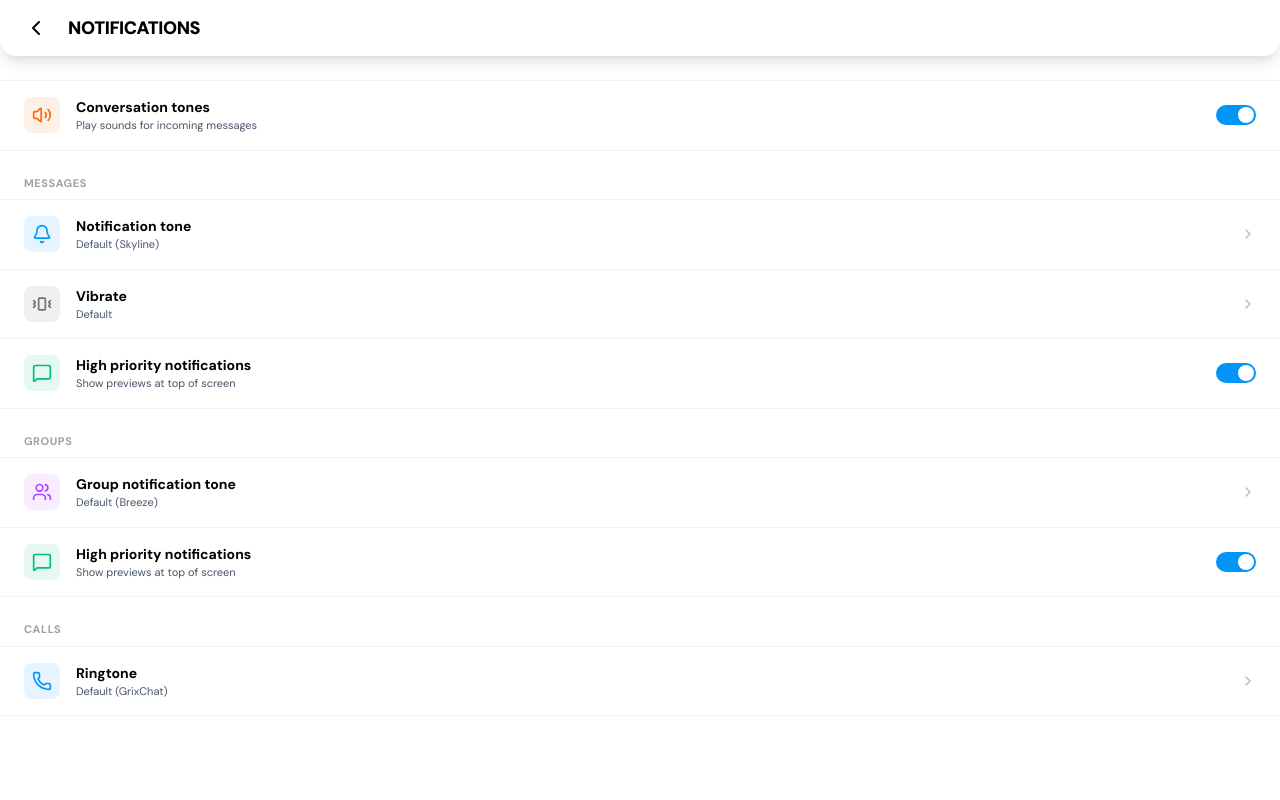
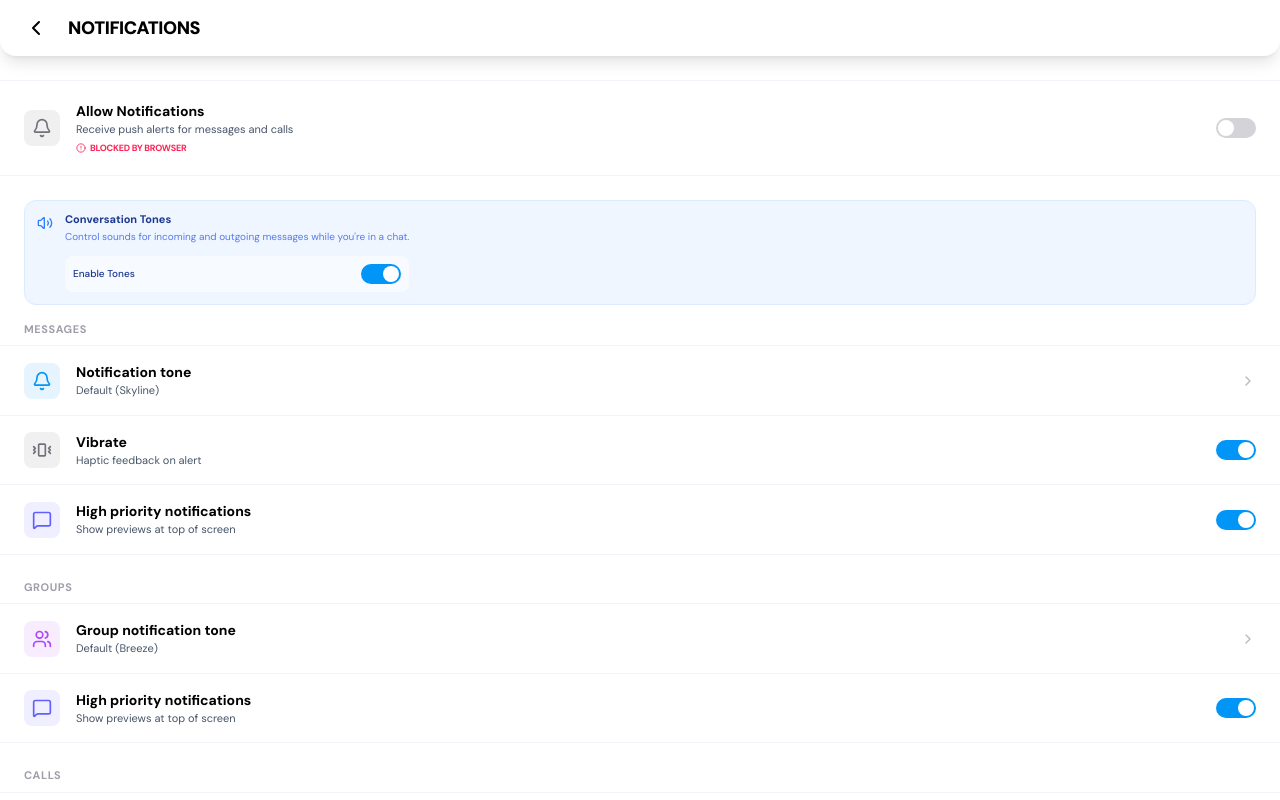
Before and after one commit to grixchat/grixchat, a React (Vite) app: page /notifications-settings in a window 1280 px wide. Built offline with nearby package versions, Linux system fonts and the light colour scheme; no server answers; the database is empty; sample sign-in values are in the browser's storage.

Commit message:
Sync 149 files via GrixChat

```diff
--- a/src/features/settings/NotificationsSettingsScreen.tsx
+++ b/src/features/settings/NotificationsSettingsScreen.tsx
@@ -1,26 +1,78 @@
-import React, { useState } from 'react';
-import { ArrowLeft, Bell, MessageSquare, Phone, Users, Volume2, Vibrate, ChevronRight } from 'lucide-react';
+import React, { useState, useEffect } from 'react';
+import { Bell, MessageSquare, Phone, Users, Volume2, Vibrate, ChevronRight, AlertCircle } from 'lucide-react';
 import { useNavigate } from 'react-router-dom';
 import SettingHeader from '../../components/layout/SettingHeader.tsx';
+import { useAuth } from '../../providers/AuthProvider';
+import { db } from '../../services/firebase';
+import { doc, updateDoc } from 'firebase/firestore';
 
 export default function NotificationsSettingsScreen() {
+  const { user, userData } = useAuth();
   const navigate = useNavigate();
 
+  const [permission, setPermission] = useState<NotificationPermission>(
+    typeof Notification !== 'undefined' ? Notification.permission : 'default'
+  );
+
   const [settings, setSettings] = useState({
-    conversationTones: true,
-    highPriority: true,
-    reactionNotifications: true,
-    groupHighPriority: true,
+    conversationTones: userData?.settings?.notifications?.conversationTones ?? true,
+    highPriority: userData?.settings?.notifications?.highPriority ?? true,
+    reactionNotifications: userData?.settings?.notifications?.reactionNotifications ?? true,
+    groupHighPriority: userData?.settings?.notifications?.groupHighPriority ?? true,
+    vibrate: userData?.settings?.notifications?.vibrate ?? true,
   });
 
-  const toggleSetting = (key: keyof typeof settings) => {
-    setSettings(prev => ({ ...prev, [key]: !prev[key] }));
+  useEffect(() => {
+    if (userData?.settings?.notifications) {
+      setSettings(prev => ({
+        ...prev,
+        ...userData.settings?.notifications
+      }));
+    }
+  }, [userData]);
+
+  const updateServerSettings = async (newSettings: any) => {
+    if (!user) return;
+    try {
+      await updateDoc(doc(db, "users", user.uid), {
+        'settings.notifications': newSettings
+      });
+    } catch (e) {
+      console.error('Failed to update notification settings:', e);
+    }
   };
 
-  const Toggle = ({ active, onClick }: { active: boolean, onClick: () => void }) => (
+  const toggleSetting = (key: keyof typeof settings) => {
+    const newSettings = { ...settings, [key]: !settings[key] };
+    setSettings(newSettings);
+    updateServerSettings(newSettings);
+  };
+
+  const handleMasterToggle = async () => {
+    if (typeof Notification === 'undefined') {
+      alert("This browser doesn't support notifications");
+      return;
+    }
+
+    if (permission === 'granted') {
+      // Logic for "disabling" can't revoke browser permission, but we can set a flag
+      alert("Browser level permission is already granted. To revoke, use browser site settings.");
+      return;
+    }
+
+    const result = await Notification.requestPermission();
+    setPermission(result);
+
+    if (result === 'denied') {
+      alert("Notifications are blocked by browser. Please enable them in your browser settings to receive alerts.");
+    }
+  };
+
+  const Toggle = ({ active, onClick, disabled = false }: { active: boolean, onClick: () => void, disabled?: boolean }) => (
     <button
       onClick={onClick}
-      className={`w-10 h-5 rounded-full transition-all relative ${active ? 'bg-primary' : 'bg-zinc-300'}`}
+      disabled={disabled}
+      className={`w-10 h-5 rounded-full transition-all relative ${active ? 'bg-[var(--primary)]' : 'bg-zinc-300'} ${disabled ? 'opacity-50 cursor-not-allowed' : ''}`}
     >
       <div className={`absolute top-0.5 w-4 h-4 bg-white rounded-full transition-all ${active ? 'right-0.5' : 'left-0.5'}`} />
     </button>
@@ -30,19 +82,49 @@ export default function NotificationsSettingsScreen() {
     <div className="h-full flex flex-col bg-[var(--bg-main)] overflow-hidden">
       <SettingHeader title="Notifications" />
 
-      <div className="flex-1 overflow-y-auto no-scrollbar py-6">
-        <div className="bg-[var(--bg-card)] border-y border-[var(--border-color)] mb-6">
-          <div className="flex items-center justify-between px-6 py-4">
+      <div className="flex-1 overflow-y-auto no-scrollbar pb-10">
+        {/* Master Permission Section */}
+        <div className="bg-[var(--bg-card)] border-y border-[var(--border-color)] mt-6 mb-6">
+          <div className="flex items-center justify-between px-6 py-5">
             <div className="flex items-center gap-4">
-              <div className="p-2 rounded-lg bg-orange-500/10 text-orange-500">
-                <Volume2 size={20} />
+              <div className={`p-2 rounded-lg ${permission === 'granted' ? 'bg-emerald-500/10 text-emerald-500' : 'bg-zinc-500/10 text-zinc-500'}`}>
+                <Bell size={20} />
               </div>
-              <div>
-                <h4 className="text-sm font-bold text-[var(--text-primary)]">Conversation tones</h4>
-                <p className="text-[11px] text-[var(--text-secondary)]">Play sounds for incoming messages</p>
+              <div className="flex-1">
+                <h4 className="text-sm font-bold text-[var(--text-primary)]">Allow Notifications</h4>
+                <p className="text-[11px] text-[var(--text-secondary)]">Receive push alerts for messages and calls</p>
+                {permission === 'denied' && (
+                  <div className="flex items-center gap-1 mt-1 text-rose-500">
+                    <AlertCircle size={10} />
+                    <span className="text-[9px] font-bold uppercase tracking-tight">Blocked by browser</span>
+                  </div>
+                )}
+                {permission === 'granted' && (
+                  <div className="flex items-center gap-1 mt-1 text-emerald-500">
+                    <div className="w-1 h-1 rounded-full bg-emerald-500 animate-pulse" />
+                    <span className="text-[9px] font-bold uppercase tracking-tight">System permission granted</span>
+                  </div>
+                )}
               </div>
             </div>
-            <Toggle active={settings.conversationTones} onClick={() => toggleSetting('conversationTones')} />
+            <Toggle
+              active={permission === 'granted'}
+              onClick={handleMasterToggle}
+            />
+          </div>
+        </div>
+
+        <div className="px-6 mb-4">
+          <div className="p-3 rounded-xl bg-blue-50 border border-blue-100 flex gap-3">
+             <Volume2 size={16} className="text-blue-500 shrink-0 mt-0.5" />
+             <div>
+                <p className="text-[11px] font-bold text-blue-900 leading-tight">Conversation Tones</p>
+                <p className="text-[10px] text-blue-700/70 mt-0.5">Control sounds for incoming and outgoing messages while you're in a chat.</p>
+                <div className="mt-3 flex items-center justify-between bg-white/50 rounded-lg p-2">
+                   <span className="text-[10px] font-medium text-blue-900">Enable Tones</span>
+                   <Toggle active={settings.conversationTones} onClick={() => toggleSetting('conversationTones')} />
+                </div>
+             </div>
           </div>
         </div>
 
@@ -50,35 +132,37 @@ export default function NotificationsSettingsScreen() {
         <h3 className="px-6 mb-2 text-[11px] font-bold text-zinc-400 uppercase tracking-wider">MESSAGES</h3>
         <div className="bg-[var(--bg-card)] border-y border-[var(--border-color)] mb-6">
           <button className="w-full flex items-center justify-between px-6 py-4 border-b border-[var(--border-color)]">
-            <div className="flex items-center gap-4">
+            <div className="flex items-center gap-4 text-left">
               <div className="p-2 rounded-lg bg-primary/10 text-primary">
                 <Bell size={20} />
               </div>
-              <div className="text-left">
+              <div>
                 <h4 className="text-sm font-bold text-[var(--text-primary)]">Notification tone</h4>
                 <p className="text-[11px] text-[var(--text-secondary)]">Default (Skyline)</p>
               </div>
             </div>
             <ChevronRight size={16} className="text-[var(--text-secondary)] opacity-40" />
           </button>
-          <button className="w-full flex items-center justify-between px-6 py-4 border-b border-[var(--border-color)]">
+
+          <div className="flex items-center justify-between px-6 py-4 border-b border-[var(--border-color)]">
             <div className="flex items-center gap-4">
               <div className="p-2 rounded-lg bg-zinc-500/10 text-zinc-500">
                 <Vibrate size={20} />
               </div>
-              <div className="text-left">
+              <div>
                 <h4 className="text-sm font-bold text-[var(--text-primary)]">Vibrate</h4>
-                <p className="text-[11px] text-[var(--text-secondary)]">Default</p>
+                <p className="text-[11px] text-[var(--text-secondary)]">Haptic feedback on alert</p>
               </div>
             </div>
-            <ChevronRight size={16} className="text-[var(--text-secondary)] opacity-40" />
-          </button>
+            <Toggle active={settings.vibrate} onClick={() => toggleSetting('vibrate')} />
+          </div>
+
           <div className="flex items-center justify-between px-6 py-4">
             <div className="flex items-center gap-4">
-              <div className="p-2 rounded-lg bg-emerald-500/10 text-emerald-500">
+              <div className="p-2 rounded-lg bg-indigo-500/10 text-indigo-500">
                 <MessageSquare size={20} />
               </div>
-              <div>
+              <div className="text-left">
                 <h4 className="text-sm font-bold text-[var(--text-primary)]">High priority notifications</h4>
                 <p className="text-[11px] text-[var(--text-secondary)]">Show previews at top of screen</p>
               </div>
@@ -91,11 +175,11 @@ export default function NotificationsSettingsScreen() {
         <h3 className="px-6 mb-2 text-[11px] font-bold text-zinc-400 uppercase tracking-wider">GROUPS</h3>
         <div className="bg-[var(--bg-card)] border-y border-[var(--border-color)] mb-6">
           <button className="w-full flex items-center justify-between px-6 py-4 border-b border-[var(--border-color)]">
-            <div className="flex items-center gap-4">
+            <div className="flex items-center gap-4 text-left">
               <div className="p-2 rounded-lg bg-purple-500/10 text-purple-500">
                 <Users size={20} />
               </div>
-              <div className="text-left">
+              <div>
                 <h4 className="text-sm font-bold text-[var(--text-primary)]">Group notification tone</h4>
                 <p className="text-[11px] text-[var(--text-secondary)]">Default (Breeze)</p>
               </div>
@@ -104,10 +188,10 @@ export default function NotificationsSettingsScreen() {
           </button>
           <div className="flex items-center justify-between px-6 py-4">
             <div className="flex items-center gap-4">
-              <div className="p-2 rounded-lg bg-emerald-500/10 text-emerald-500">
+              <div className="p-2 rounded-lg bg-indigo-500/10 text-indigo-500">
                 <MessageSquare size={20} />
               </div>
-              <div>
+              <div className="text-left">
                 <h4 className="text-sm font-bold text-[var(--text-primary)]">High priority notifications</h4>
                 <p className="text-[11px] text-[var(--text-secondary)]">Show previews at top of screen</p>
               </div>
@@ -120,11 +204,11 @@ export default function NotificationsSettingsScreen() {
         <h3 className="px-6 mb-2 text-[11px] font-bold text-zinc-400 uppercase tracking-wider">CALLS</h3>
         <div className="bg-[var(--bg-card)] border-y border-[var(--border-color)]">
           <button className="w-full flex items-center justify-between px-6 py-4">
-            <div className="flex items-center gap-4">
-              <div className="p-2 rounded-lg bg-primary/10 text-primary">
+            <div className="flex items-center gap-4 text-left">
+              <div className="p-2 rounded-lg bg-rose-500/10 text-rose-500">
                 <Phone size={20} />
               </div>
-              <div className="text-left">
+              <div>
                 <h4 className="text-sm font-bold text-[var(--text-primary)]">Ringtone</h4>
                 <p className="text-[11px] text-[var(--text-secondary)]">Default (GrixChat)</p>
               </div>
@@ -132,6 +216,13 @@ export default function NotificationsSettingsScreen() {
             <ChevronRight size={16} className="text-[var(--text-secondary)] opacity-40" />
           </button>
         </div>
+
+        <div className="p-8 text-center">
+            <p className="text-[10px] text-zinc-400 leading-relaxed max-w-[200px] mx-auto uppercase tracking-widest font-black">
+                GrixCloud Push v2.4.0 <br/>
+                Server Instance: AIS-PRE-442
+            </p>
+        </div>
       </div>
     </div>
   );
```
